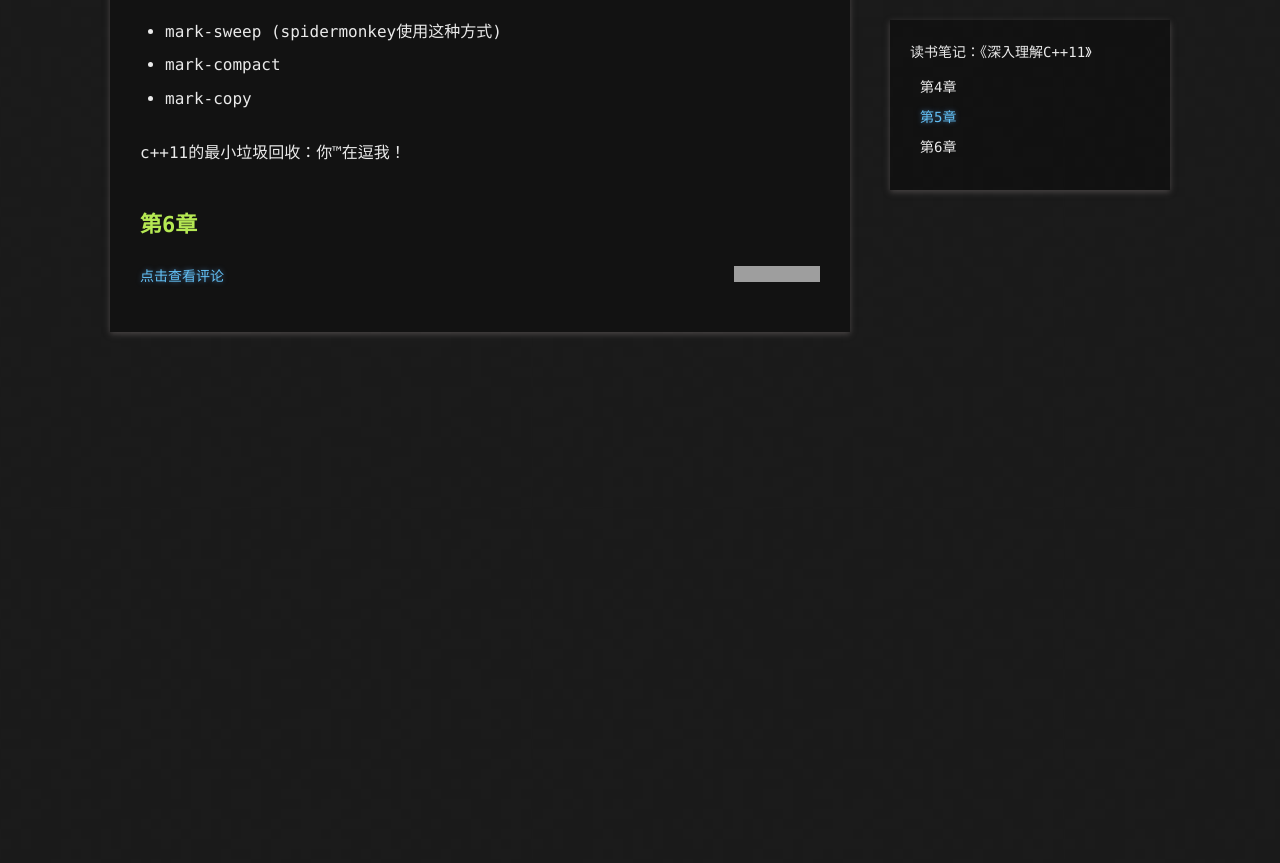
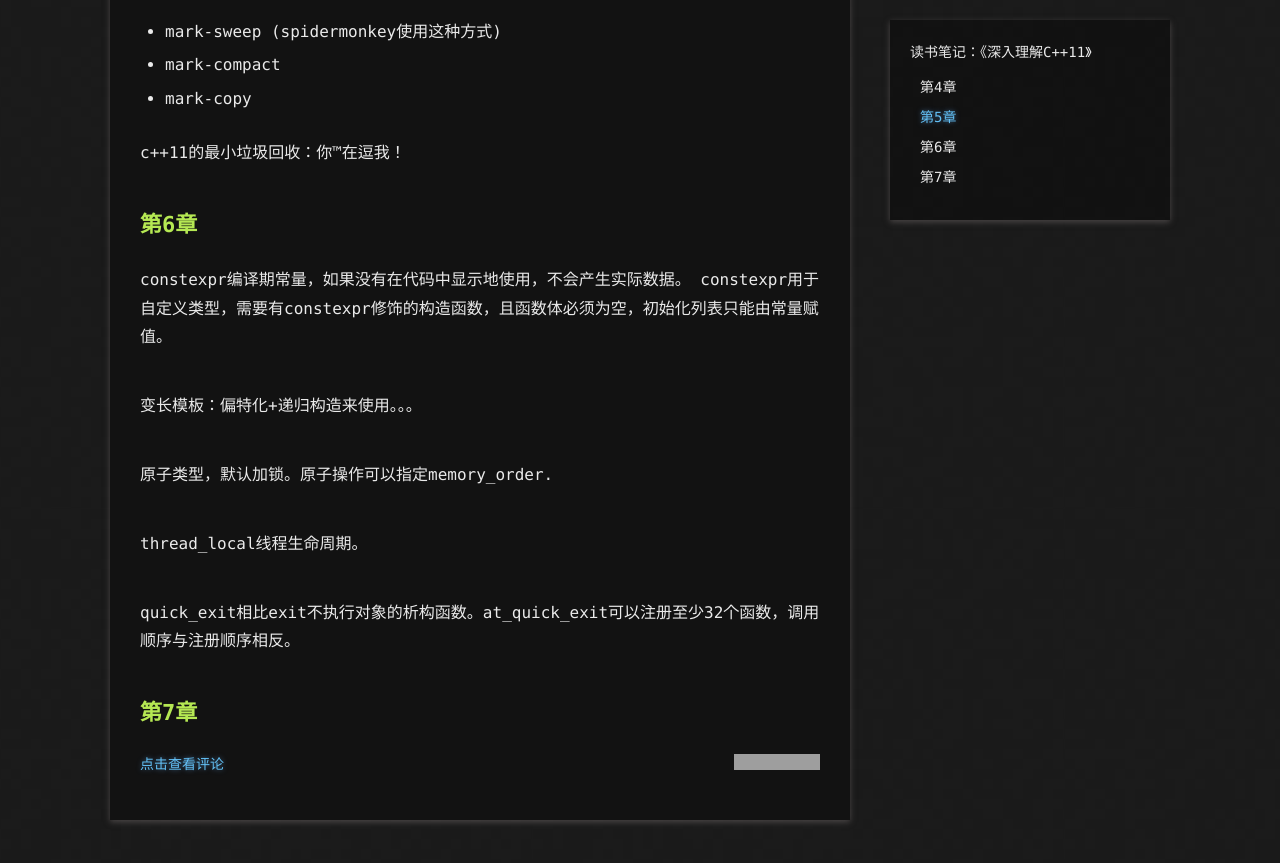
Before and after one commit to yiminyangguang520/zhaijialong.github.io, a Jekyll site: the page built from _posts/blog/2014-05-05-understanding-cpp11.md, in a window 1280 px wide and 900 px high, scrolled down 1088 px. Shown: the top 863 px of the window. Built offline with Jekyll 4.4.1, drawn with Linux system fonts in a browser that asks for light colours; Markdown is read by kramdown in place of the engine named in the settings; before the commit the page ends 1500 px from its top, so only the background shows below that; grey boxes are pictures that could not be loaded.

Commit message:
6th chapter

```diff
--- a/_posts/blog/2014-05-05-understanding-cpp11.md
+++ b/_posts/blog/2014-05-05-understanding-cpp11.md
@@ -38,3 +38,16 @@ enum class/struct：
 
 c++11的最小垃圾回收：你™在逗我！
 ##第6章
+
+constexpr编译期常量，如果没有在代码中显示地使用，不会产生实际数据。
+constexpr用于自定义类型，需要有constexpr修饰的构造函数，且函数体必须为空，初始化列表只能由常量赋值。
+
+变长模板：偏特化+递归构造来使用。。。
+
+原子类型，默认加锁。原子操作可以指定memory\_order.
+
+thread_local线程生命周期。
+
+quick\_exit相比exit不执行对象的析构函数。at\_quick\_exit可以注册至少32个函数，调用顺序与注册顺序相反。
+
+##第7章
```
